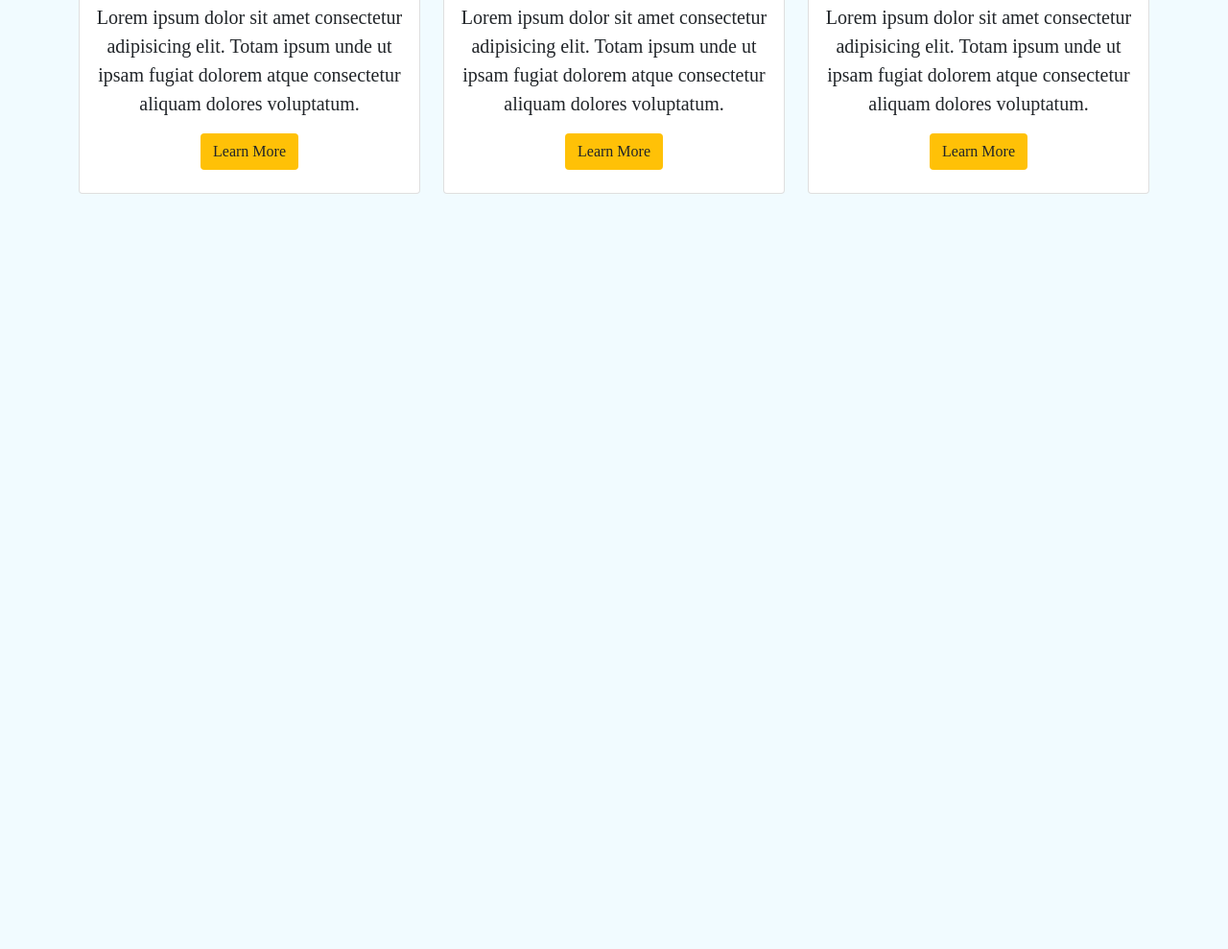
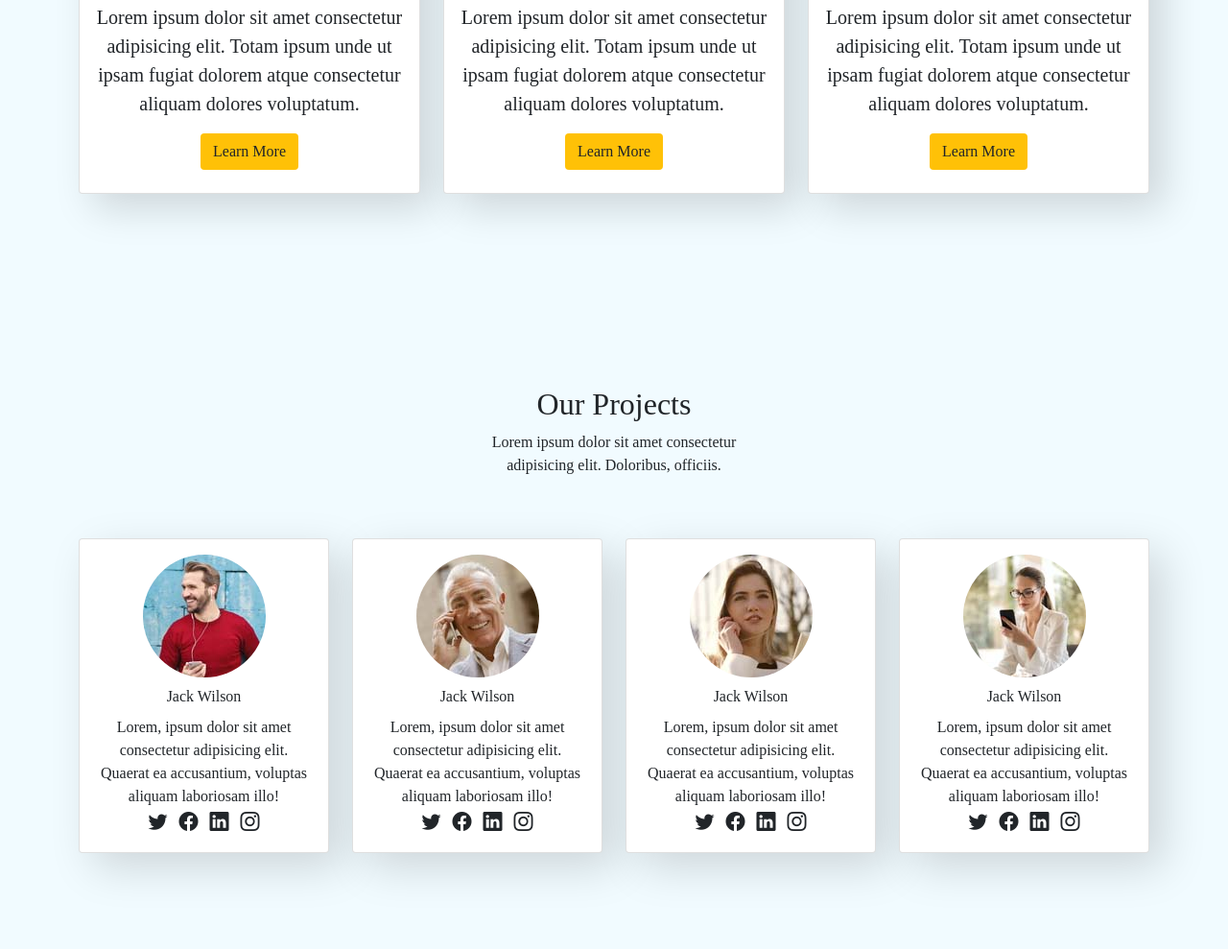
Before and after one commit to V-abbasi93/Buildco-website, a plain HTML site: page index.html in a window 1280 px wide. Shown: the part 2847-3836 px from the top of the page at 96% size. Before the commit the page ends 3149 px from the top, so only its background shows below. Drawn offline with nearby package versions, Linux system fonts and the light colour scheme.

Commit message:
team section added

```diff
--- a/index.html
+++ b/index.html
@@ -233,6 +233,97 @@
         </div>
     </section>
 
+    <!-- Team section -->
+
+    <section id="team" class="team section-padding">
+        <div class="container">
+            <div class="row">
+                <div class="col-md-12">
+                    <div class="section-header text-center pb-5">
+                        <h2> Our Projects</h2>
+                        <p>Lorem ipsum dolor sit amet consectetur <br> adipisicing elit. Doloribus, officiis.</p>
+                    </div>
+                </div>
+            </div>
+
+            <div class="row">
+                <div class="col-12 col-md-6 col-lg-3">
+                    <div class="card text-center">
+                        <div class="card-body">
+                            <img src="images/team-1.jpg" alt="" class="img-fluid rounded-circle">
+                            <div class="card-tetle py-2">Jack Wilson</div>
+                            <div class="card-text">Lorem, ipsum dolor sit amet consectetur adipisicing elit. Quaerat ea accusantium, voluptas aliquam laboriosam illo!</div>
+
+                            <div class="socials">
+                                <i class="bi bi-twitter text-dark mx-1"></i>
+                                <i class="bi bi-facebook text-dark mx-1"></i>
+                                <i class="bi bi-linkedin text-dark mx-1"></i>
+                                <i class="bi bi-instagram text-dark mx-1"></i>
+                            </div>
+                        </div>
+                    </div>
+                </div>
+
+
+                <div class="col-12 col-md-6 col-lg-3">
+                    <div class="card text-center">
+                        <div class="card-body">
+                            <img src="images/team-2.jpg" alt="" class="img-fluid rounded-circle">
+                            <div class="card-tetle py-2">Jack Wilson</div>
+                            <div class="card-text">Lorem, ipsum dolor sit amet consectetur adipisicing elit. Quaerat ea accusantium,
+                                voluptas aliquam laboriosam illo!</div>
+
+                            <div class="socials">
+                                <i class="bi bi-twitter text-dark mx-1"></i>
+                                <i class="bi bi-facebook text-dark mx-1"></i>
+                                <i class="bi bi-linkedin text-dark mx-1"></i>
+                                <i class="bi bi-instagram text-dark mx-1"></i>
+                            </div>
+                        </div>
+                    </div>
+                </div>
+
+
+                <div class="col-12 col-md-6 col-lg-3">
+                    <div class="card text-center">
+                        <div class="card-body">
+                            <img src="images/team-3.jpg" alt="" class="img-fluid rounded-circle">
+                            <div class="card-tetle py-2">Jack Wilson</div>
+                            <div class="card-text">Lorem, ipsum dolor sit amet consectetur adipisicing elit. Quaerat ea accusantium,
+                                voluptas aliquam laboriosam illo!</div>
+
+                            <div class="socials">
+                                <i class="bi bi-twitter text-dark mx-1"></i>
+                                <i class="bi bi-facebook text-dark mx-1"></i>
+                                <i class="bi bi-linkedin text-dark mx-1"></i>
+                                <i class="bi bi-instagram text-dark mx-1"></i>
+                            </div>
+                        </div>
+                    </div>
+                </div>
+
+
+                <div class="col-12 col-md-6 col-lg-3">
+                    <div class="card text-center">
+                        <div class="card-body">
+                            <img src="images/team-4.jpg" alt="" class="img-fluid rounded-circle">
+                            <div class="card-tetle py-2">Jack Wilson</div>
+                            <div class="card-text">Lorem, ipsum dolor sit amet consectetur adipisicing elit. Quaerat ea accusantium,
+                                voluptas aliquam laboriosam illo!</div>
+
+                            <div class="socials">
+                                <i class="bi bi-twitter text-dark mx-1"></i>
+                                <i class="bi bi-facebook text-dark mx-1"></i>
+                                <i class="bi bi-linkedin text-dark mx-1"></i>
+                                <i class="bi bi-instagram text-dark mx-1"></i>
+                            </div>
+                        </div>
+                    </div>
+                </div>
+            </div>
+        </div>
+    </section>
+
     <script src="https://cdn.jsdelivr.net/npm/bootstrap@5.1.3/dist/js/bootstrap.bundle.min.js"></script>
 </body>
 
--- a/style.css
+++ b/style.css
@@ -72,6 +72,16 @@ body {
   font-size: 50px;
 }
 
+.team .card-body i{
+  font-size: 20px;
+}
+.portfolio .card{
+  box-shadow: 15px 15px 40px rgba(0, 0, 0, 0.15);
+}
+.team .card{
+  box-shadow: 15px 15px 45px rgba(0, 0, 0, 0.15);
+}
+
 /*------- RESPONNSIVE CSS ------*/
 
 @media screen and (min-width: 768px) and (max-width: 991px) {
```
